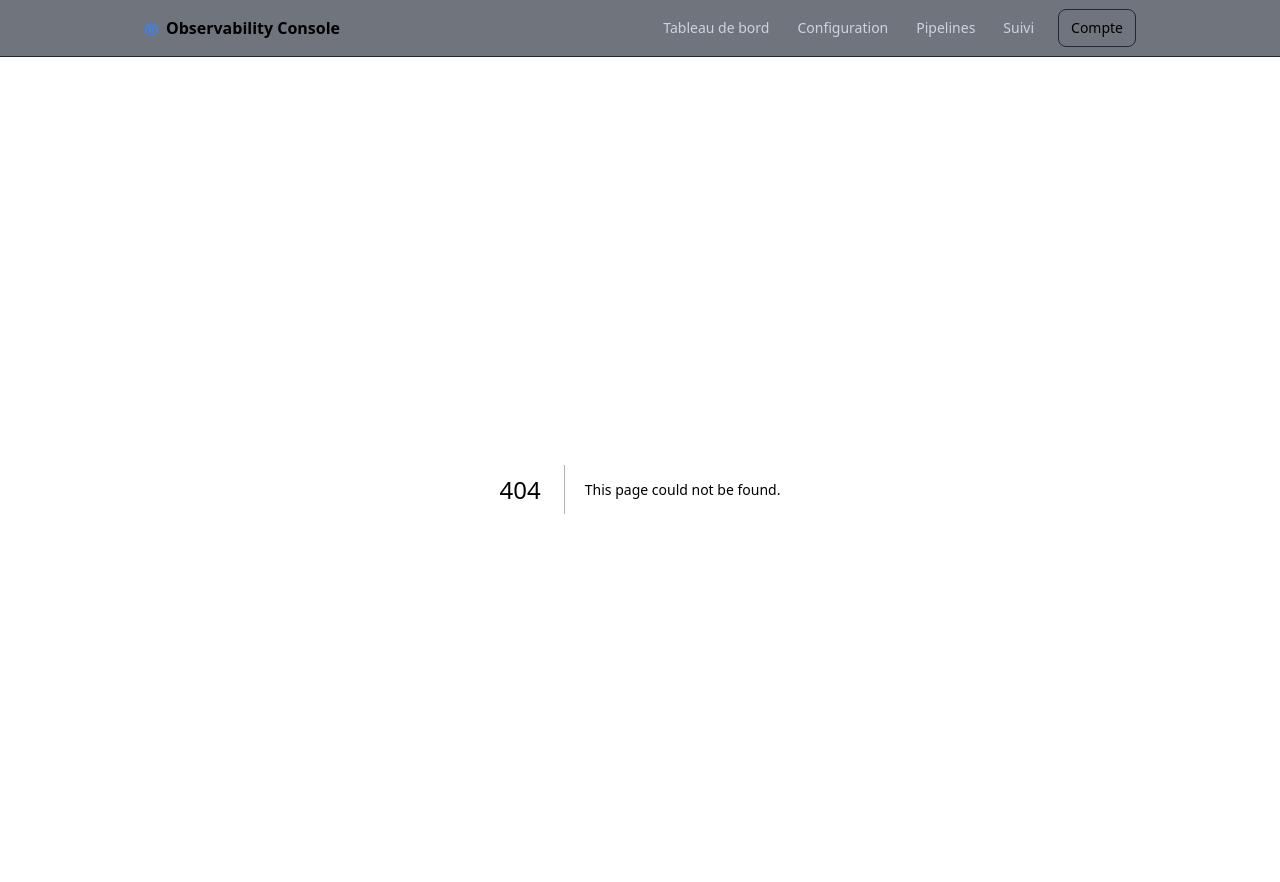
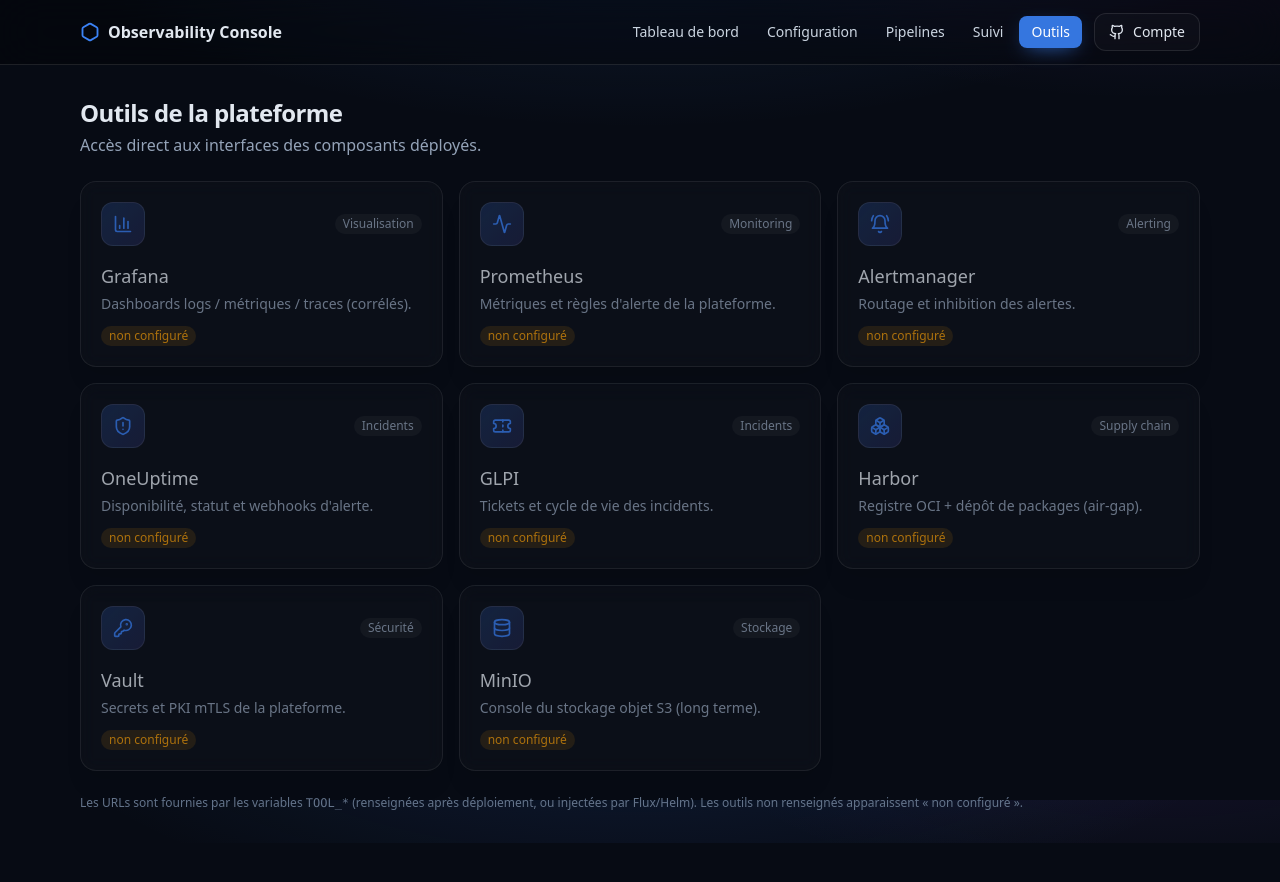
Before and after one commit to wbatchayon/observability-platform, a Next.js app in the folder gui/: page /tools in a window 1280 px wide. Before the commit this address had no page. Shown: the top 882 px of the page. After the commit the page ends 843 px from the top, so only its background shows below. Built offline with nearby package versions, Linux system fonts and the light colour scheme.

Commit message:
feat(gui): refonte visuelle (maquette vue.png) + page Outils (accès direct aux composants déployés)

```diff
--- /dev/null
+++ b/gui/app/api/tools/route.ts
@@ -0,0 +1,81 @@
+import { NextResponse } from "next/server";
+
+export const runtime = "nodejs";
+
+// Catalogue des outils de la plateforme et leurs URLs (configurées via variables TOOL_*).
+// Après déploiement, l'opérateur renseigne ces URLs (ou elles sont injectées par Flux/Helm).
+interface Tool {
+  key: string;
+  name: string;
+  category: string;
+  description: string;
+  url: string | null;
+}
+
+function url(name: string): string | null {
+  const v = process.env[name];
+  return v && v.length > 0 ? v : null;
+}
+
+export async function GET() {
+  const tools: Tool[] = [
+    {
+      key: "grafana",
+      name: "Grafana",
+      category: "Visualisation",
+      description: "Dashboards logs / métriques / traces (corrélés).",
+      url: url("TOOL_GRAFANA_URL"),
+    },
+    {
+      key: "prometheus",
+      name: "Prometheus",
+      category: "Monitoring",
+      description: "Métriques et règles d'alerte de la plateforme.",
+      url: url("TOOL_PROMETHEUS_URL"),
+    },
+    {
+      key: "alertmanager",
+      name: "Alertmanager",
+      category: "Alerting",
+      description: "Routage et inhibition des alertes.",
+      url: url("TOOL_ALERTMANAGER_URL"),
+    },
+    {
+      key: "oneuptime",
+      name: "OneUptime",
+      category: "Incidents",
+      description: "Disponibilité, statut et webhooks d'alerte.",
+      url: url("TOOL_ONEUPTIME_URL"),
+    },
+    {
+      key: "glpi",
+      name: "GLPI",
+      category: "Incidents",
+      description: "Tickets et cycle de vie des incidents.",
+      url: url("TOOL_GLPI_URL"),
+    },
+    {
+      key: "harbor",
+      name: "Harbor",
+      category: "Supply chain",
+      description: "Registre OCI + dépôt de packages (air-gap).",
+      url: url("TOOL_HARBOR_URL"),
+    },
+    {
+      key: "vault",
+      name: "Vault",
+      category: "Sécurité",
+      description: "Secrets et PKI mTLS de la plateforme.",
+      url: url("TOOL_VAULT_URL"),
+    },
+    {
+      key: "minio",
+      name: "MinIO",
+      category: "Stockage",
+      description: "Console du stockage objet S3 (long terme).",
+      url: url("TOOL_MINIO_URL"),
+    },
+  ];
+
+  return NextResponse.json({ tools });
+}
--- a/gui/app/globals.css
+++ b/gui/app/globals.css
@@ -7,26 +7,43 @@
 }
 
 body {
-  @apply bg-ink text-slate-200 antialiased;
+  @apply text-slate-200 antialiased;
+  background-color: #070b14;
+  background-image:
+    radial-gradient(1100px 480px at 50% -160px, rgba(59, 130, 246, 0.18), transparent 60%),
+    radial-gradient(900px 400px at 90% -120px, rgba(139, 92, 246, 0.12), transparent 55%);
+  background-attachment: fixed;
 }
 
+@layer components {
   .card {
-  @apply bg-panel border border-edge rounded-xl p-5 shadow-lg;
+    @apply rounded-2xl border border-white/10 bg-white/[0.03] p-5 shadow-xl backdrop-blur;
+  }
+
+  .card-hover {
+    @apply transition duration-200 hover:border-accent/60 hover:bg-white/[0.06]
+           hover:shadow-[0_0_40px_-12px_rgba(59,130,246,0.5)];
   }
 
   .btn {
-  @apply inline-flex items-center justify-center gap-2 rounded-lg px-4 py-2 text-sm font-medium
-         bg-accent text-white hover:opacity-90 disabled:opacity-40 disabled:cursor-not-allowed transition;
+    @apply inline-flex items-center justify-center gap-2 rounded-xl px-4 py-2.5 text-sm font-medium
+           text-white transition disabled:opacity-40 disabled:cursor-not-allowed;
+    background-image: linear-gradient(135deg, #3b82f6, #6366f1);
+    box-shadow: 0 8px 24px -10px rgba(59, 130, 246, 0.7);
+  }
+
+  .btn:hover {
+    filter: brightness(1.08);
   }
 
   .btn-ghost {
-  @apply inline-flex items-center justify-center rounded-lg px-3 py-2 text-sm
-         border border-edge hover:bg-edge transition;
+    @apply inline-flex items-center justify-center gap-2 rounded-xl px-3.5 py-2 text-sm
+           border border-white/10 bg-white/[0.02] hover:bg-white/[0.07] transition;
   }
 
   .input {
-  @apply w-full rounded-lg bg-ink border border-edge px-3 py-2 text-sm
-         focus:outline-none focus:ring-2 focus:ring-accent;
+    @apply w-full rounded-xl bg-black/30 border border-white/10 px-3 py-2 text-sm
+           focus:outline-none focus:ring-2 focus:ring-accent/70 focus:border-transparent;
   }
 
   .label {
@@ -36,3 +53,9 @@
   .badge {
     @apply inline-flex items-center rounded-full px-2 py-0.5 text-xs font-medium;
   }
+
+  .icon-tile {
+    @apply flex h-11 w-11 items-center justify-center rounded-xl border border-white/10
+           bg-gradient-to-br from-accent/25 to-indigo-500/20 text-accent;
+  }
+}
--- a/gui/app/layout.tsx
+++ b/gui/app/layout.tsx
@@ -13,7 +13,7 @@
       <body>
         <div className="min-h-screen">
           <Nav />
-          <main className="max-w-5xl mx-auto px-4 py-8">{children}</main>
+          <main className="max-w-6xl mx-auto px-4 py-8">{children}</main>
         </div>
       </body>
     </html>
--- /dev/null
+++ b/gui/app/tools/page.tsx
@@ -0,0 +1,108 @@
+"use client";
+
+import { useEffect, useState } from "react";
+import {
+  BarChart3,
+  Activity,
+  BellRing,
+  ShieldAlert,
+  Ticket,
+  Boxes,
+  KeyRound,
+  Database,
+  ExternalLink,
+  type LucideIcon,
+} from "lucide-react";
+
+interface Tool {
+  key: string;
+  name: string;
+  category: string;
+  description: string;
+  url: string | null;
+}
+
+const icons: Record<string, LucideIcon> = {
+  grafana: BarChart3,
+  prometheus: Activity,
+  alertmanager: BellRing,
+  oneuptime: ShieldAlert,
+  glpi: Ticket,
+  harbor: Boxes,
+  vault: KeyRound,
+  minio: Database,
+};
+
+export default function ToolsPage() {
+  const [tools, setTools] = useState<Tool[]>([]);
+  const [loading, setLoading] = useState(true);
+
+  useEffect(() => {
+    fetch("/api/tools")
+      .then((r) => r.json())
+      .then((d) => setTools(d.tools || []))
+      .finally(() => setLoading(false));
+  }, []);
+
+  return (
+    <div className="space-y-6">
+      <div>
+        <h1 className="text-2xl font-semibold tracking-tight">Outils de la plateforme</h1>
+        <p className="mt-1 text-slate-400">
+          Accès direct aux interfaces des composants déployés.
+        </p>
+      </div>
+
+      {loading && <p className="text-sm text-slate-400">Chargement...</p>}
+
+      <div className="grid gap-4 sm:grid-cols-2 lg:grid-cols-3">
+        {tools.map((t) => {
+          const Icon = icons[t.key] ?? Boxes;
+          const enabled = !!t.url;
+          const inner = (
+            <>
+              <div className="flex items-center justify-between">
+                <div className="icon-tile">
+                  <Icon className="h-5 w-5" />
+                </div>
+                <span className="badge bg-white/5 text-slate-400">{t.category}</span>
+              </div>
+              <div className="mt-4 flex items-center gap-2 text-lg font-medium">
+                {t.name}
+                {enabled && <ExternalLink className="h-4 w-4 text-accent" />}
+              </div>
+              <p className="mt-1 text-sm text-slate-400">{t.description}</p>
+              <p className="mt-3 text-xs">
+                {enabled ? (
+                  <span className="text-accent break-all">{t.url}</span>
+                ) : (
+                  <span className="badge bg-warn/15 text-warn">non configuré</span>
+                )}
+              </p>
+            </>
+          );
+          return enabled ? (
+            <a
+              key={t.key}
+              href={t.url as string}
+              target="_blank"
+              rel="noreferrer"
+              className="card card-hover group flex flex-col"
+            >
+              {inner}
+            </a>
+          ) : (
+            <div key={t.key} className="card flex flex-col opacity-70">
+              {inner}
+            </div>
+          );
+        })}
+      </div>
+
+      <p className="text-xs text-slate-500">
+        Les URLs sont fournies par les variables <code>TOOL_*</code> (renseignées après déploiement,
+        ou injectées par Flux/Helm). Les outils non renseignés apparaissent « non configuré ».
+      </p>
+    </div>
+  );
+}
--- a/gui/components/Nav.tsx
+++ b/gui/components/Nav.tsx
@@ -2,39 +2,44 @@
 
 import Link from "next/link";
 import { usePathname } from "next/navigation";
+import { Hexagon, Github } from "lucide-react";
 
 const links = [
   { href: "/", label: "Tableau de bord" },
   { href: "/environments", label: "Configuration" },
   { href: "/pipelines", label: "Pipelines" },
   { href: "/runs", label: "Suivi" },
+  { href: "/tools", label: "Outils" },
 ];
 
 export function Nav() {
   const path = usePathname();
   return (
-    <header className="border-b border-edge bg-panel/60 backdrop-blur sticky top-0 z-10">
-      <div className="max-w-5xl mx-auto px-4 h-14 flex items-center justify-between">
-        <div className="flex items-center gap-2 font-semibold">
-          <span className="text-accent">◎</span>
+    <header className="sticky top-0 z-10 border-b border-white/10 bg-black/30 backdrop-blur-xl">
+      <div className="mx-auto flex h-16 max-w-6xl items-center justify-between px-4">
+        <Link href="/" className="flex items-center gap-2 font-semibold">
+          <Hexagon className="h-5 w-5 text-accent" strokeWidth={2.2} />
           <span>Observability Console</span>
-        </div>
+        </Link>
         <nav className="flex items-center gap-1">
           {links.map((l) => {
-            const active = path === l.href;
+            const active = l.href === "/" ? path === "/" : path.startsWith(l.href);
             return (
               <Link
                 key={l.href}
                 href={l.href}
-                className={`px-3 py-1.5 rounded-lg text-sm transition ${
-                  active ? "bg-accent text-white" : "text-slate-300 hover:bg-edge"
+                className={`rounded-lg px-3 py-1.5 text-sm transition ${
+                  active
+                    ? "bg-accent/90 text-white shadow-[0_6px_20px_-8px_rgba(59,130,246,0.8)]"
+                    : "text-slate-300 hover:bg-white/10"
                 }`}
               >
                 {l.label}
               </Link>
             );
           })}
-          <Link href="/login" className="ml-2 btn-ghost">
+          <Link href="/login" className="btn-ghost ml-2">
+            <Github className="h-4 w-4" />
             Compte
           </Link>
         </nav>
--- a/gui/package.json
+++ b/gui/package.json
@@ -12,6 +12,7 @@
   "dependencies": {
     "@octokit/rest": "^21.0.2",
     "iron-session": "^8.0.3",
+    "lucide-react": "^0.453.0",
     "next": "^14.2.15",
     "react": "18.3.1",
     "react-dom": "18.3.1",
```
Also changed, not shown: gui/app/page.tsx (+73 -25 lines), gui/deploy/deployment.yaml (+18 -0 lines), 4 other files (tests, documents, lock files or other folders). Lines whose indentation alone changed are shown as unchanged.
